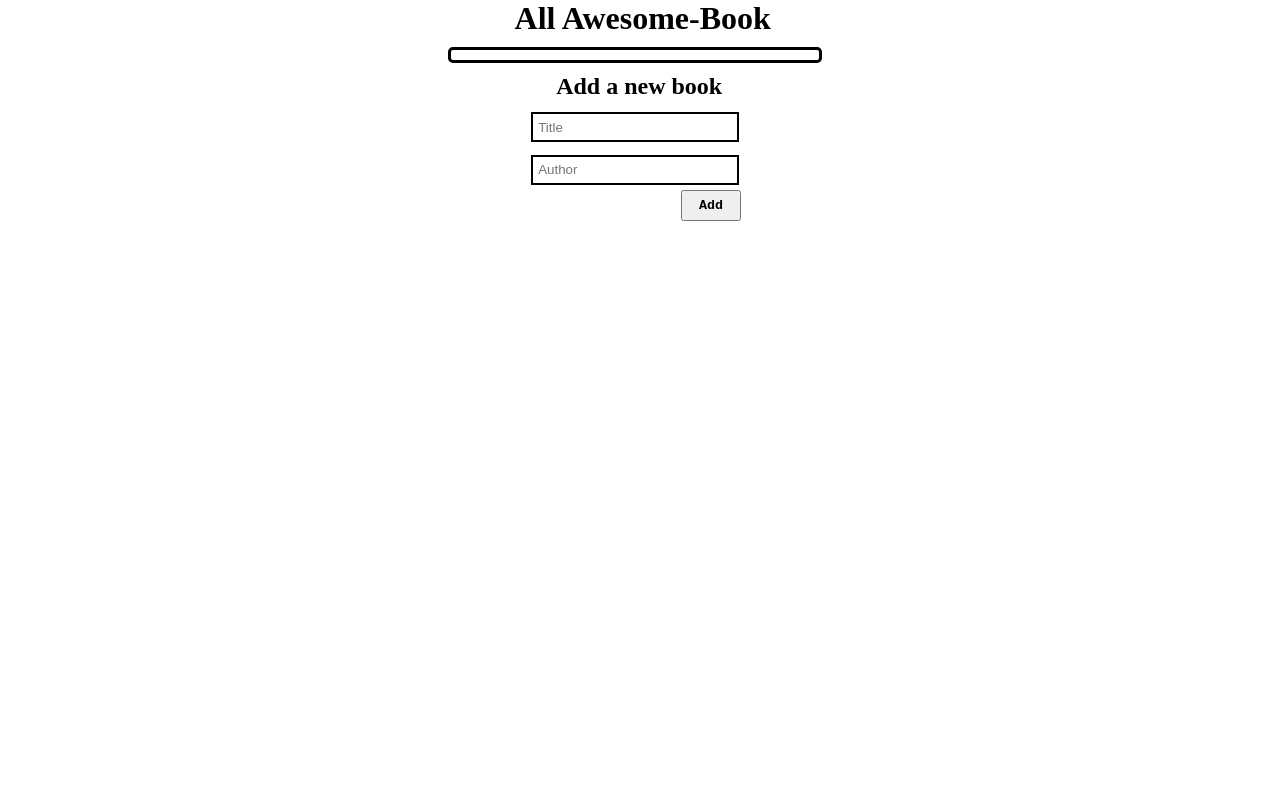
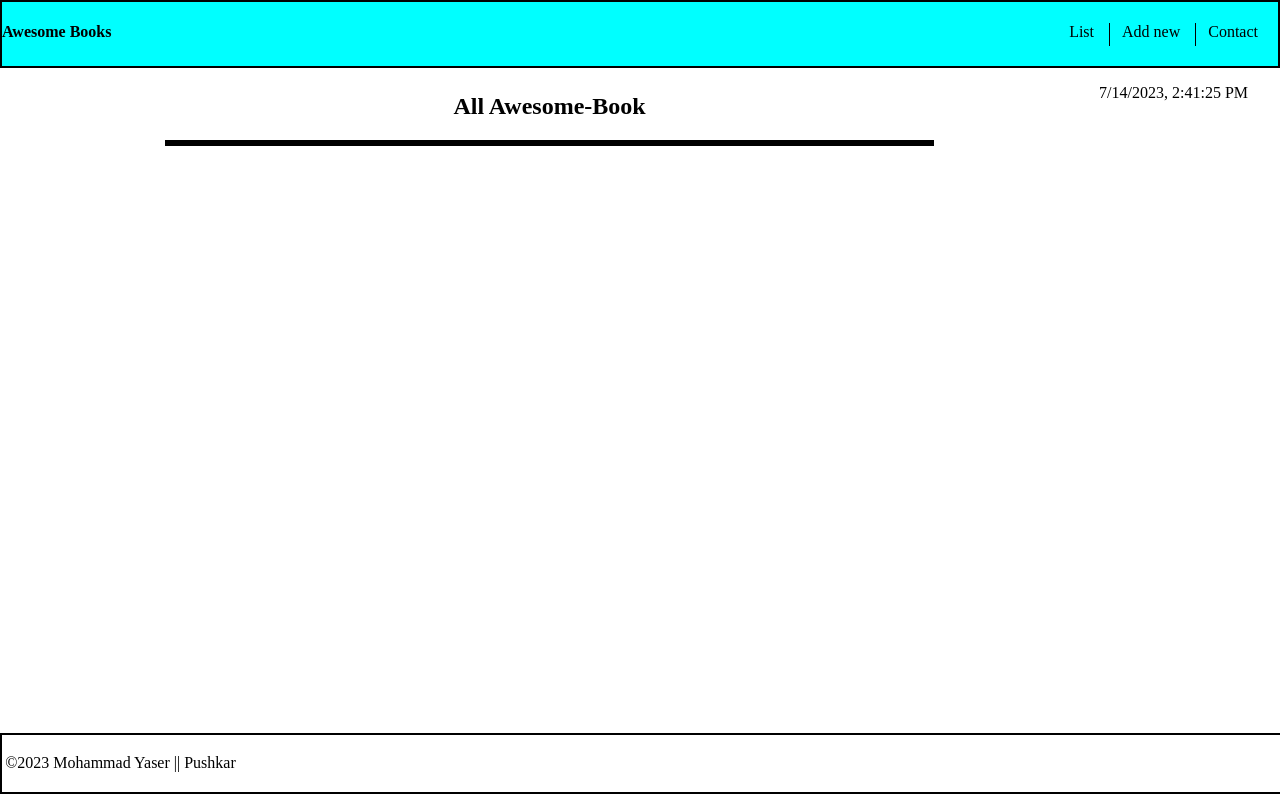
Before and after one commit to pushkar1995/awesome-book-project, a website: page index.html in a window 1280 px wide. Drawn offline with Linux system fonts and the light colour scheme.

Commit message:
Awesome Books updated with navigation functionality, time and contact page

```diff
--- a/js-classes-script.js
+++ b/Javascripts/js-classes-script.js
@@ -27,6 +27,8 @@ const displayBooks = (container) => {
     const newBook = document.createElement('li');
     newBook.classList.add('newBook');
     newBook.textContent = `${book.title} by ${book.author}`;
+    newBook.classList.add('bg-gray');
+
     const removeButton = document.createElement('button');
     removeButton.textContent = 'Remove';
     removeButton.classList.add('remove-btn');
@@ -56,3 +58,37 @@ addBtn.addEventListener('click', (event) => {
   authorInput.value = '';
   return event.preventDefault();
 });
+
+const addSection = document.getElementById('addNew');
+const listSection = document.getElementById('booklist');
+const contactSection = document.getElementById('contact');
+const add = document.getElementById('add');
+add.addEventListener('click', () => {
+  contactSection.style.display = 'none';
+  listSection.style.display = 'none';
+  addSection.style.display = 'block';
+});
+
+const list = document.getElementById('list');
+list.addEventListener('click', () => {
+  contactSection.style.display = 'none';
+  addSection.style.display = 'none';
+  listSection.style.display = 'block';
+});
+
+const contact = document.getElementById('contactBtn');
+contact.addEventListener('click', () => {
+  addSection.style.display = 'none';
+  listSection.style.display = 'none';
+  contactSection.style.display = 'block';
+});
+
+const dynamicParagraph = document.getElementById('dynamicParagraph');
+
+function updateDateTime() {
+  const currentDate = new Date();
+  const dateTimeString = currentDate.toLocaleString();
+  dynamicParagraph.textContent = dateTimeString;
+}
+updateDateTime();
+setInterval(updateDateTime, 1000);
--- a/index.html
+++ b/index.html
@@ -10,15 +10,26 @@
 </head>
 
 <body>
+    <header>
+        <h4>Awesome Books</h4>
+        <nav>
+            <ul class="navbar">
+                <li><a id="list" href="#">List</a></li>
+                <li><a id="add" href="#">Add new</a></li>
+                <li><a id="contactBtn" href="#">Contact</a></li>
+            </ul>
+        </nav>
+    </header>
+    <p id="dynamicParagraph"></p>
+    <div class="container">
+        <section>
+            <div id="booklist" class="listBook">
+                <h1>All Awesome-Book</h1>
+                <ul id="bookList"></ul>
+            </div>
+        </section>
 
-    <div class="container">
-        <h1>All Awesome-Book</h1>
-        <div class="listBook">
-
-            <ul id="bookList"></ul>
-
-        </div>
-
+        <section>
             <div id="addNew" class="add-new">
                 <h2>Add a new book</h2>
                 <div class="inputs">
@@ -27,10 +38,24 @@
                     <button id="addButton">Add</button>
                 </div>
             </div>
-
+        </section>
+        <section>
+            <div id="contact" class="contact">
+                <h5>Contact information</h5>
+                <p>If you have any questions or suggestions feel free to get in touch to reach out you can :</p>
+                <ul class="contact-ul">
+                    <li>Email us at email@email.com</li>
+                    <li>By telephone +0000000000000</li>
+                    <li>Or you can pop in, and have a chat @ Example street, Example City at a Fictional Country</li>
+                </ul>
             </div>
+        </section>
+    </div>
+    <footer>
+        <p>&copy;2023 Mohammad Yaser || Pushkar</p>
+    </footer>
     </div>
 </body>
-<script src="js-classes-script.js"></script>
+<script src="Javascripts/js-classes-script.js"></script>
 
 </html>
--- a/package.json
+++ b/package.json
@@ -19,5 +19,8 @@
     "stylelint-config-standard": "^21.0.0",
     "stylelint-csstree-validator": "^1.9.0",
     "stylelint-scss": "^3.21.0"
+  },
+  "dependencies": {
+    "luxon": "^3.3.0"
   }
 }
--- a/style.css
+++ b/style.css
@@ -1,34 +1,78 @@
-* {
+body {
   box-sizing: border-box;
   padding: 0%;
   margin: 0%;
 }
 
+header {
+  height: 64px;
+  background-color: aqua;
+  display: grid;
+  grid-template-columns: 1fr 1fr;
+  border: 2px solid black;
+}
+
+#dynamicParagraph {
+  float: right;
+  margin-right: 2em;
+}
+
+.contact {
+  margin-left: 25%;
+  display: none;
+}
+
+.contact-ul li {
+  margin-top: 3%;
+}
+
+.navbar {
+  float: right;
+  display: flex;
+  flex-direction: row;
+  margin-bottom: 4%;
+  list-style: none;
+  padding: 5px;
+}
+
+.navbar li {
+  padding-right: 15px;
+  height: 23px;
+}
+
+.navbar li a {
+  text-decoration: none;
+  color: black;
+}
+
+.navbar li:not(:last-child) {
+  border-right: 1px solid black;
+  margin-right: 12px;
+}
+
 h1 {
-  margin-left: 8%;
+  text-align: center;
 }
 
 .container {
   display: flex;
   flex-direction: column;
-  margin-left: 35%;
-  gap: 10px;
 }
 
 .listBook {
-  width: 45%;
-  border: 3px solid black;
-  border-radius: 5px;
+  width: 70%;
   padding: 5px;
+  margin: auto;
 }
 
 .add-new {
-  width: 50%;
-  margin-left: 10%;
+  width: 30%;
+  margin: auto;
+  display: none;
 }
 
 h2 {
-  margin-left: 6%;
+  text-align: center;
 }
 
 .inputs {
@@ -37,7 +81,6 @@ h2 {
 }
 
 input {
-  width: 50%;
   height: 30px;
   padding: 5px;
   margin-top: 3%;
@@ -47,20 +90,25 @@ input {
 #addButton {
   padding: 6px;
   width: 60px;
-  margin-top: 5px;
-  margin-left: 36%;
+  margin-top: 15px;
+  margin-left: 84%;
   color: black;
   font-family: 'Courier New', Courier, monospace;
   font-weight: bolder;
 }
 
-ul li {
+#bookList {
+  border: 3px solid black;
+}
+
+ul > .bg-gray {
   list-style: none;
   padding: 5px;
   margin-top: 5px;
+  margin-left: -37px;
 }
 
-li:nth-child(odd) {
+.bg-gray:nth-child(odd) {
   background-color: rgb(207, 229, 247); /* Red */
 }
 
@@ -72,12 +120,15 @@ li:nth-child(odd) {
   float: right;
 }
 
+h5 {
+  margin-left: 25%;
+  font-size: larger;
+}
+
 footer {
+  border: 2px solid black;
+  padding: 0.2em;
+  position: fixed;
+  bottom: 0.4em;
   width: 100%;
-  position: absolute;
-  height: 54px;
-  background-color: aqua;
-  padding: 15px;
-  margin-top: 5%;
-  display: flex;
 }
```
Also changed, not shown: Javascripts/script.js (renamed from script.js), 1 other file. Lines whose indentation alone changed are shown as unchanged.
